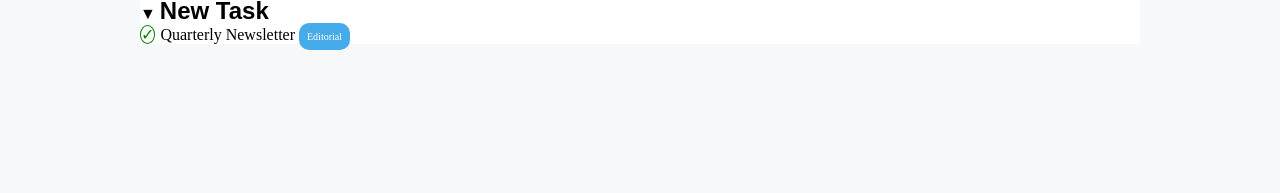
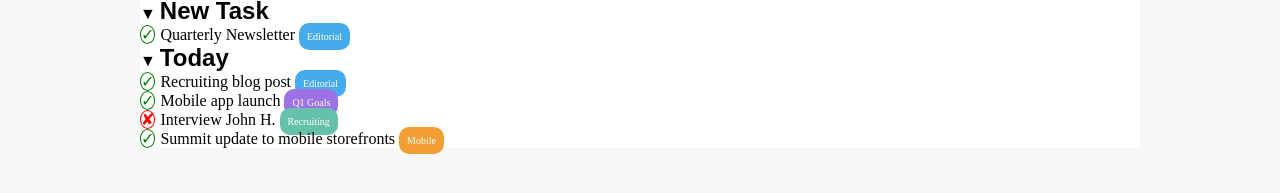
Before and after one commit to ClaudioAiello23/html-css-toboolist, a plain HTML site: page index.html in a window 1280 px wide. Shown: the part 103-296 px from the top of the page. Drawn offline with Linux system fonts and the light colour scheme; a web font is replaced by a local one.

Commit message:
inserimento parte Today

```diff
--- a/css/style.css
+++ b/css/style.css
@@ -92,8 +92,17 @@ h2{
     margin-right: 5px;
 }
 
-.tags_list{
-    background-color:#45ABEA ;
+.text_cross::before{
+    content: '\2718';
+    color: red;
+    width: 16px;
+    height: 16px;
+    border: 1px solid red;
+    border-radius: 100%;
+    margin-right: 5px;
+}
+
+.tags{
     color:white;
     font-size: 10px;
     padding: 8px;
@@ -103,3 +112,23 @@ h2{
 .text_check{
     display: inline-block;
 }
+
+.text_cross{
+    display: inline-block;
+}
+
+.editorial{
+    background-color:#45ABEA ;
+}
+
+.q1_goals{
+    background-color: #9C72E4 ;
+}
+
+.recruiting{
+    background-color: #65C1AA ;
+}
+
+.mobile{
+    background-color:#F29E33 ;
+}
--- a/index.html
+++ b/index.html
@@ -36,9 +36,28 @@
             <h2>New Task</h2>
             <br>
             <div class="text_check">Quarterly Newsletter</div>
-            <span class="tags_list">Editorial</span>
+            <span class="tags editorial">Editorial</span>
         </section>
         <!--Fine parte New Task-->
+
+        <!--Inizio parte Today-->
+        <section class="new_task">
+            <span id="triangle">&#9660;</span>
+            <h2>Today</h2>
+            <br>
+            <div class="text_check">Recruiting blog post</div>
+            <span class="tags editorial">Editorial</span>
+            <br>
+            <div class="text_check">Mobile app launch</div>
+            <span class="tags q1_goals">Q1 Goals</span>
+            <br>
+            <div class="text_cross">Interview John H.</div>
+            <span class="tags recruiting">Recruiting</span>
+            <br>
+            <div class="text_check">Summit update to mobile storefronts</div>
+            <span class="tags mobile">Mobile</span>
+        </section>
+        <!--Fine parte Today-->
 
 
 
```
